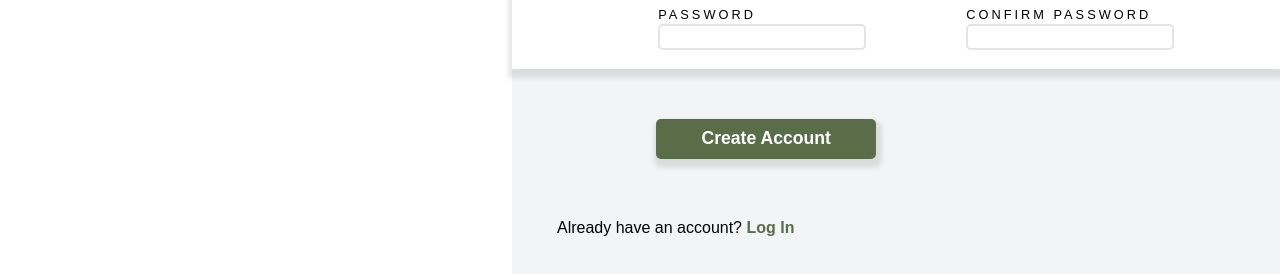
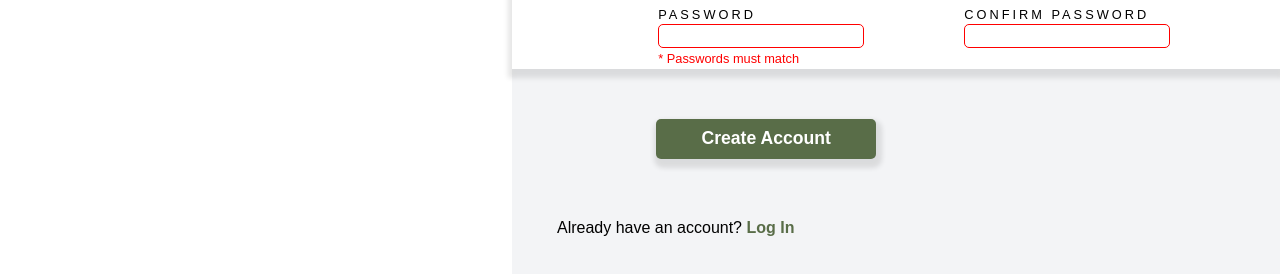
Before and after one commit to charliedwyer/signup-form, a plain HTML site: page index.html in a window 1280 px wide. Shown: the part 480-754 px from the top of the page. Drawn offline with Linux system fonts and the light colour scheme.

Commit message:
Add form password error

```diff
--- a/index.html
+++ b/index.html
@@ -54,13 +54,14 @@
                         <div class="row-3">
                             <div>
                                 <label for="password">PASSWORD</label>
-                                <input type="password" id="password" autocomplete="new-password" placeholder=" " required>
+                                <input type="password" id="password" autocomplete="new-password" class="error" placeholder=" " required>
                             </div>
                             <div>
                                 <label for="confirm_password">CONFIRM PASSWORD</label>
-                                <input type="password" id="confirm_password" autocomplete="new-password" placeholder=" " required>
+                                <input type="password" id="confirm_password" autocomplete="new-password" class="error" placeholder=" " required>
                             </div>
                         </div>
+                        <p class="error-text">* Passwords must match</p>
                     </fieldset>
                     <input type="submit" id="submit" value="Create Account">
                 </form>
--- a/styles.css
+++ b/styles.css
@@ -130,6 +130,21 @@ input[type="submit"] {
     margin-top: 50px;
 }
 
+input:focus {
+    border: 1px solid blue;
+    box-shadow: 2px 1px 2px 2px rgba(0, 0, 0, 0.1);
+}
+
+input.error {
+    border: 1px solid red;
+}
+
+.error-text {
+    position: relative;
+    color: red;
+    bottom: 20px;
+}
+
 p.log-in {
     position: absolute;
     margin-left: 45px;
```
